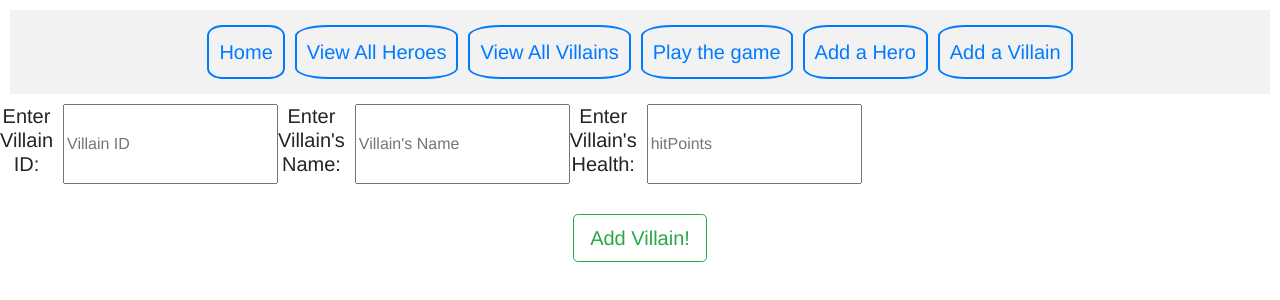
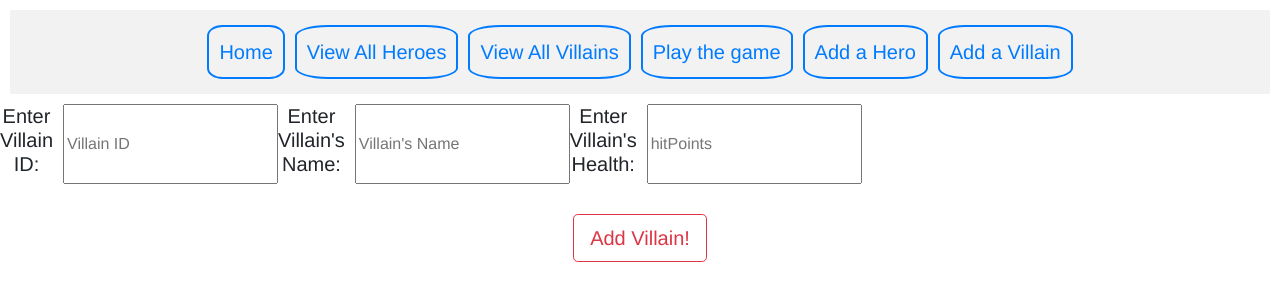
Before and after one commit to Agam-S/HeroApp-CertIV, an Angular app: page /addVillain in a window 1280 px wide. Shown: the top 300 px of the page. Built offline with nearby package versions, Linux system fonts and the light colour scheme.

Commit message:
adding Works

```diff
--- a/src/app/components/new-villain/new-villain.component.html
+++ b/src/app/components/new-villain/new-villain.component.html
@@ -10,7 +10,7 @@
     </div>
   </div>
   <div class="button">
-    <button class="btn btn-lg btn-outline-success" (click)="clickVillain()">
+    <button class="btn btn-lg btn-outline-danger" (click)="clickVillain()">
       Add Villain!
     </button>
   </div>
```
